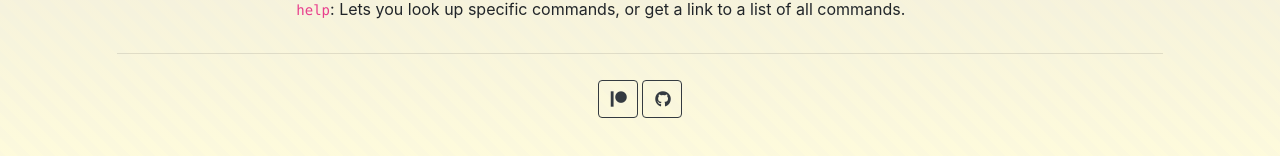
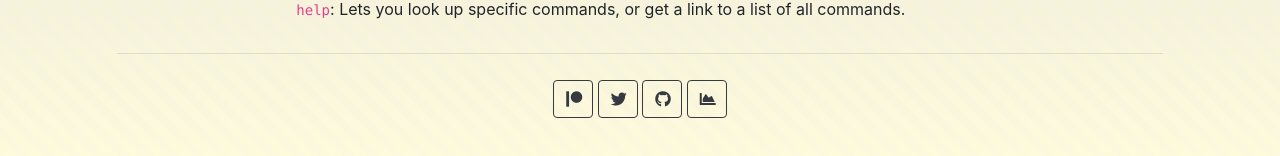
Before and after one commit to ReverieWisp/net.kittybot.www, a plain HTML site: page info/index.html in a window 1280 px wide. Shown: the part 1450-1606 px from the top of the page. Drawn offline with nearby package versions, Linux system fonts and the light colour scheme.

Commit message:
= Updated footers

```diff
--- a/info/index.html
+++ b/info/index.html
@@ -107,11 +107,13 @@ Default Height: 25(max 35)<br/>
 
         <hr/>
 
-        <div class="row product-social-footer ">
+        <div class="row product-social-footer">
           <div class="product-social-footer">
             <a class="btn btn-outline-dark product-social-link" role="button" href="https://www.patreon.com/Kittybot"><i class="fab fa-patreon"></i></a>
+            <a class="btn btn-outline-dark product-social-link" role="button" href="https://twitter.com/KittyBot_"><i class="fab fa-twitter"></i></a>
             <!--a class="btn btn-outline-dark product-social-link" role="button" href="https://discord.com/"><i class="fab fa-discord"></i></a-->
             <a class="btn btn-outline-dark product-social-link" role="button" href="https://github.com/RinSnowMew/KittyBot"><i class="fab fa-github"></i></a>
+            <a class="btn btn-outline-dark product-social-link" role="button" href="/status"><i class="fas fa-chart-area"></i></a>
           </div>
         </div>
 
```
Also changed, not shown: index.html (+2 -1 lines), status/index.html (+6 -3 lines).
